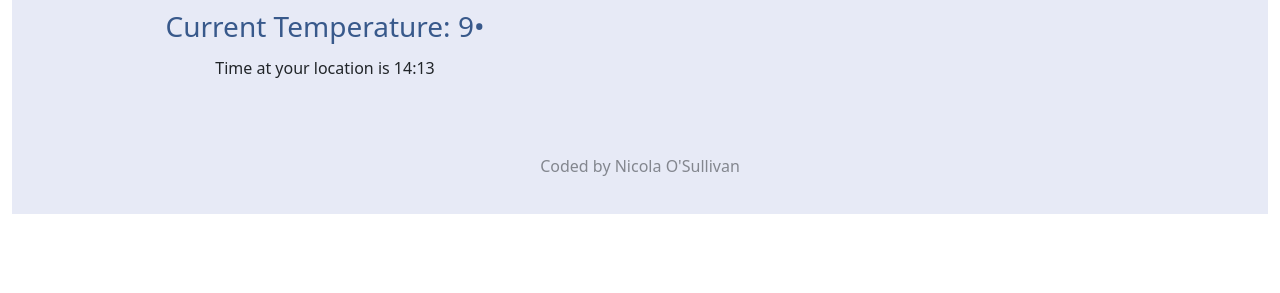
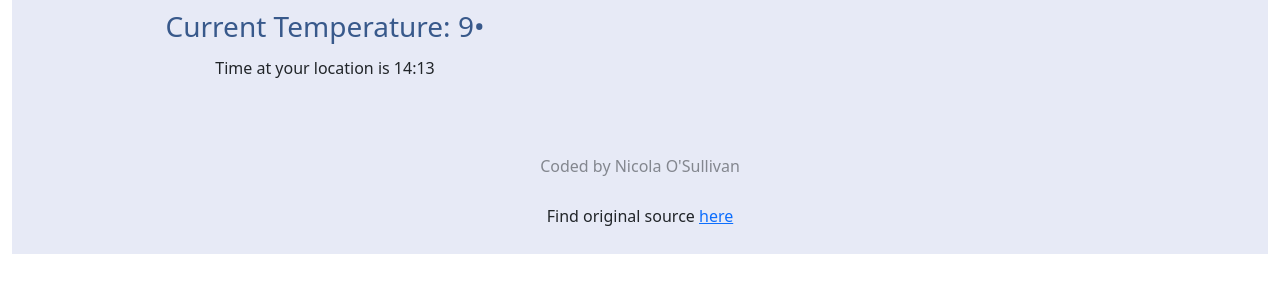
Before and after one commit to NicolaOSullivan/weather-app, a plain HTML site: page index.html in a window 1280 px wide. Shown: the part 209-502 px from the top of the page. Drawn offline with nearby package versions, Linux system fonts and the light colour scheme; no server answers.

Commit message:
Added Github link

```diff
--- a/index.html
+++ b/index.html
@@ -60,6 +60,10 @@
         <br />
         <br />
         <p class="made-by">Coded by Nicola O'Sullivan</p>
+        <p class="github-link">
+          Find original source
+          <a href="https://github.com/NicolaOSullivan/weather-app">here</a>
+        </p>
       </div>
     </div>
     <script src="script.js"></script>
```
